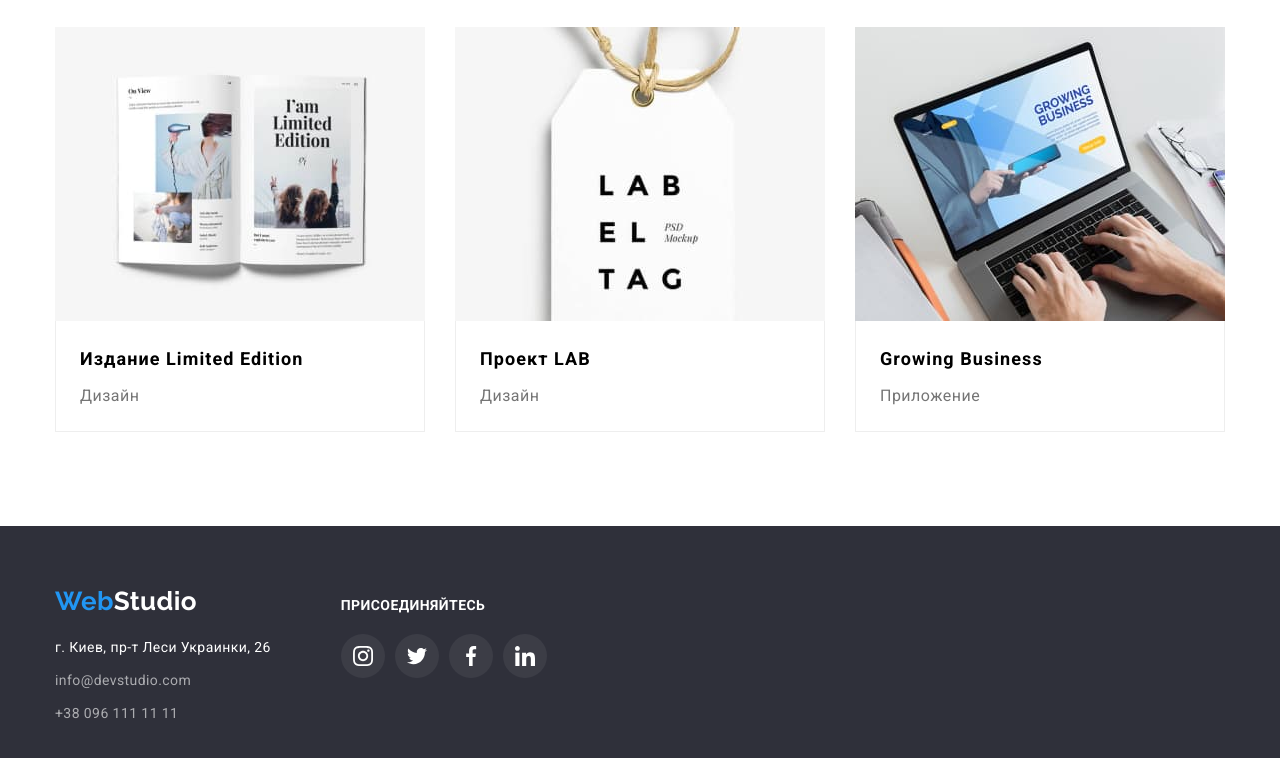
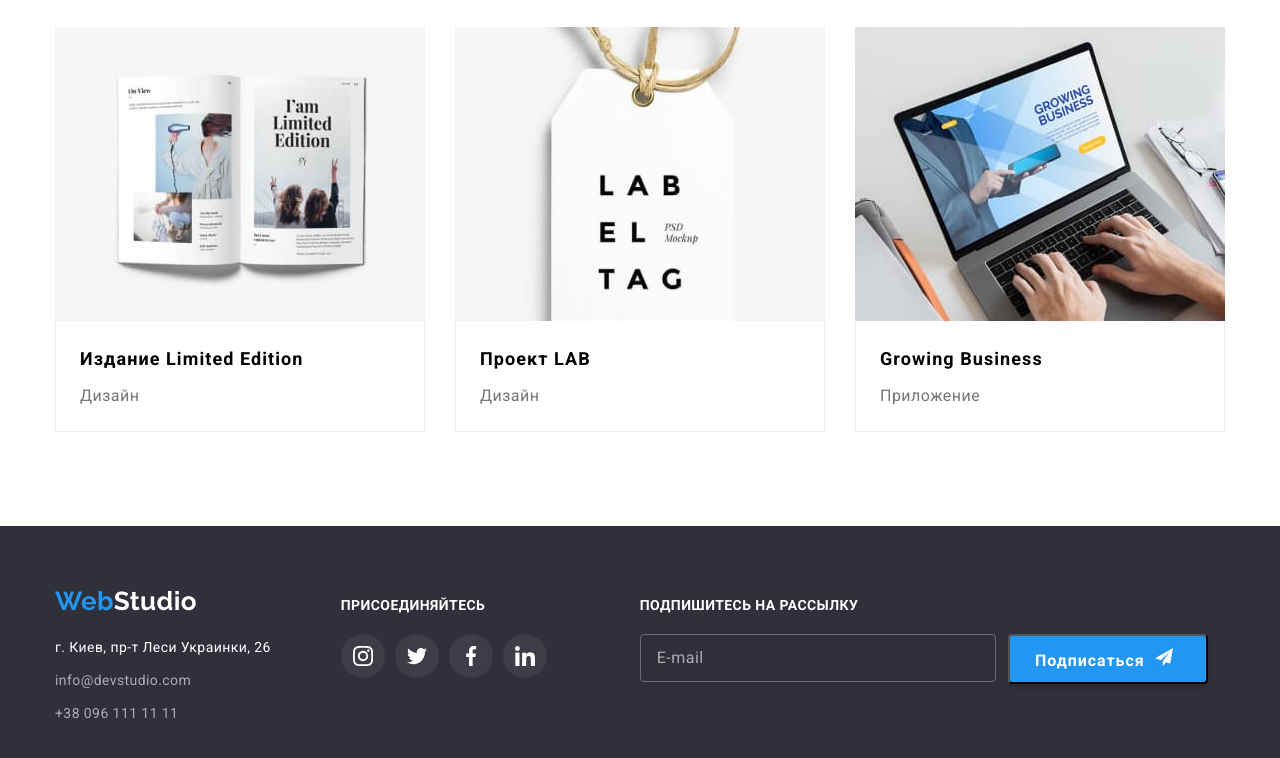
Before and after one commit to 30nkrey/goit-markup-hw-06, a plain HTML site: page portfolio.html in a window 1280 px wide. Shown: the part 1107-1865 px from the top of the page. Drawn offline with nearby package versions, Linux system fonts and the light colour scheme.

Commit message:
это не важно

```diff
--- a/css/styles.css
+++ b/css/styles.css
@@ -869,7 +869,7 @@ color: var(--background-color);
 
 }
 
-.in-send {
+.send {
   display: block;
   box-sizing: border-box;
   width: 356px;
--- a/portfolio.html
+++ b/portfolio.html
@@ -283,6 +283,22 @@
     </ul>
 
       </div>
+      <div class="modalka">
+        <div>
+          <div class="forma">
+            <p class="socials">ПОДПИШИТЕСЬ НА РАССЫЛКУ</p>
+            <form>
+              <div class="ft-send">
+              <input class="send in-mail" type="mail" value="E-mail"/>
+              <button type="submit" class="submit-f">Подписаться<svg class="icon-send" width="18" height="18">
+                <use href="./images/symbol-defs (4).svg#icon-send"></use>
+              </svg></button>
+            </div>
+            </form>
+          </div>
+        </div>
+
+        </div>
     </div>
 
     </footer>
```
Also changed, not shown: index.html (+9 -9 lines).
